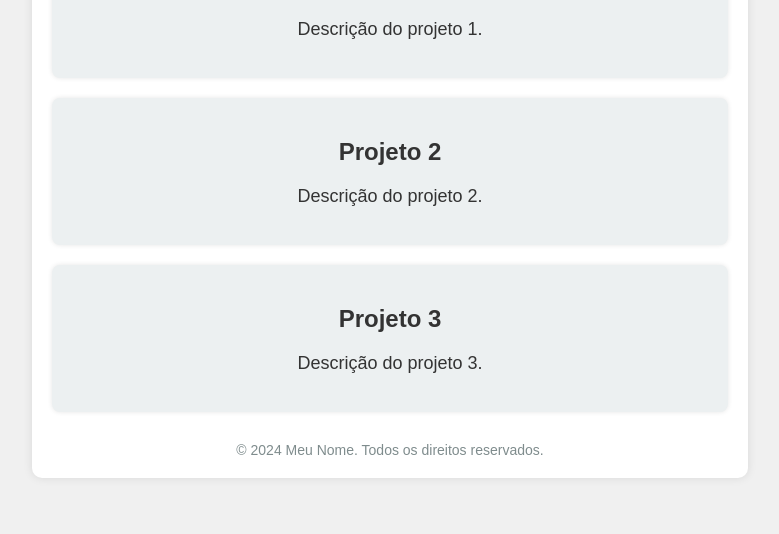
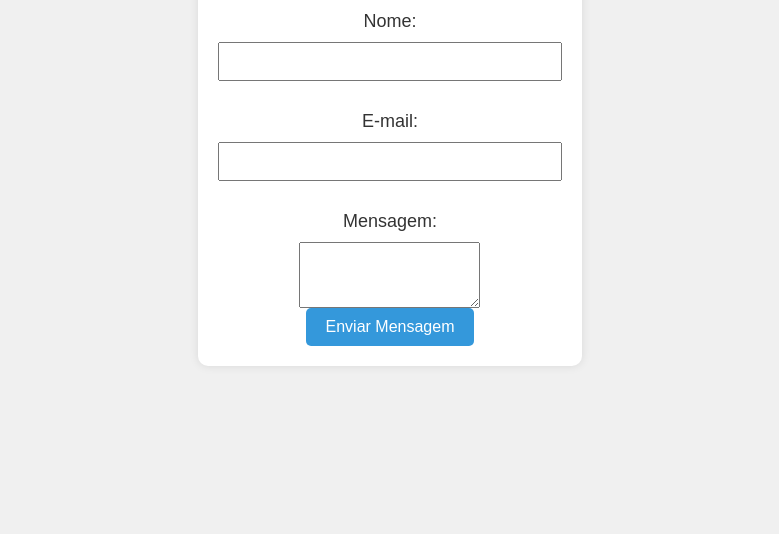
Before and after one commit to Alison-Sousa/HTML, a plain HTML site: page index.html in a window 1280 px wide. Shown: the part 266-800 px from the top of the page, without its empty margins (250-1029 px from the left). Drawn offline with Linux system fonts and the light colour scheme.

Commit message:
formulario

```diff
--- a/index.html
+++ b/index.html
@@ -3,7 +3,7 @@
 <head>
     <meta charset="UTF-8">
     <meta name="viewport" content="width=device-width, initial-scale=1.0">
-    <title>Meu Portfólio</title>
+    <title>Formulário de Contato</title>
     <style>
         body {
             font-family: 'Arial', sans-serif;
@@ -17,7 +17,7 @@
             height: 100vh;
         }
 
-        #portfolio-container {
+        #form-container {
             text-align: center;
             padding: 20px;
             background-color: #fff;
@@ -29,49 +29,52 @@
             color: #3498db;
         }
 
-        p {
+        form {
+            display: flex;
+            flex-direction: column;
+            align-items: center;
+        }
+
+        label {
+            margin: 10px 0;
             font-size: 18px;
         }
 
-        .project {
-            margin: 20px 0;
-            padding: 20px;
-            background-color: #ecf0f1;
-            border-radius: 8px;
-            box-shadow: 0 0 5px rgba(0, 0, 0, 0.1);
+        input {
+            padding: 10px;
+            margin-bottom: 20px;
+            width: 100%;
+            box-sizing: border-box;
         }
 
-        footer {
-            margin-top: 30px;
-            font-size: 14px;
-            color: #7f8c8d;
+        button {
+            padding: 10px 20px;
+            font-size: 16px;
+            background-color: #3498db;
+            color: #fff;
+            border: none;
+            border-radius: 5px;
+            cursor: pointer;
         }
     </style>
 </head>
 <body>
 
-    <div id="portfolio-container">
-        <h1>Meu Portfólio</h1>
-        <p>Bem-vindo ao meu portfólio online. Abaixo estão alguns dos meus projetos recentes.</p>
+    <div id="form-container">
+        <h1>Formulário de Contato</h1>
 
-        <div class="project">
-            <h2>Projeto 1</h2>
-            <p>Descrição do projeto 1.</p>
-        </div>
+        <form>
+            <label for="nome">Nome:</label>
+            <input type="text" id="nome" name="nome" required>
 
-        <div class="project">
-            <h2>Projeto 2</h2>
-            <p>Descrição do projeto 2.</p>
-        </div>
+            <label for="email">E-mail:</label>
+            <input type="email" id="email" name="email" required>
 
-        <div class="project">
-            <h2>Projeto 3</h2>
-            <p>Descrição do projeto 3.</p>
-        </div>
+            <label for="mensagem">Mensagem:</label>
+            <textarea id="mensagem" name="mensagem" rows="4" required></textarea>
 
-        <footer>
-            © 2024 Meu Nome. Todos os direitos reservados.
-        </footer>
+            <button type="submit">Enviar Mensagem</button>
+        </form>
     </div>
 
 </body>
```
